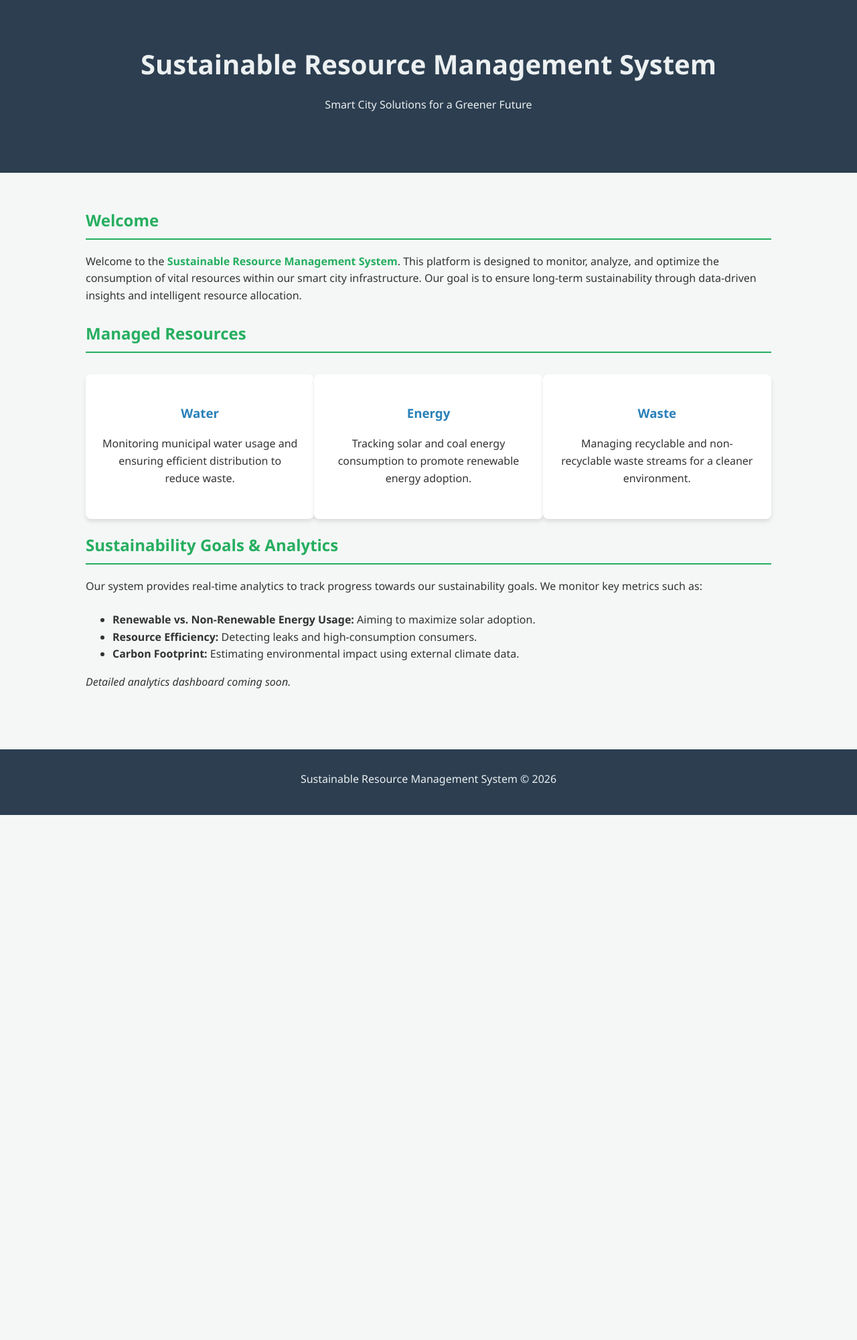
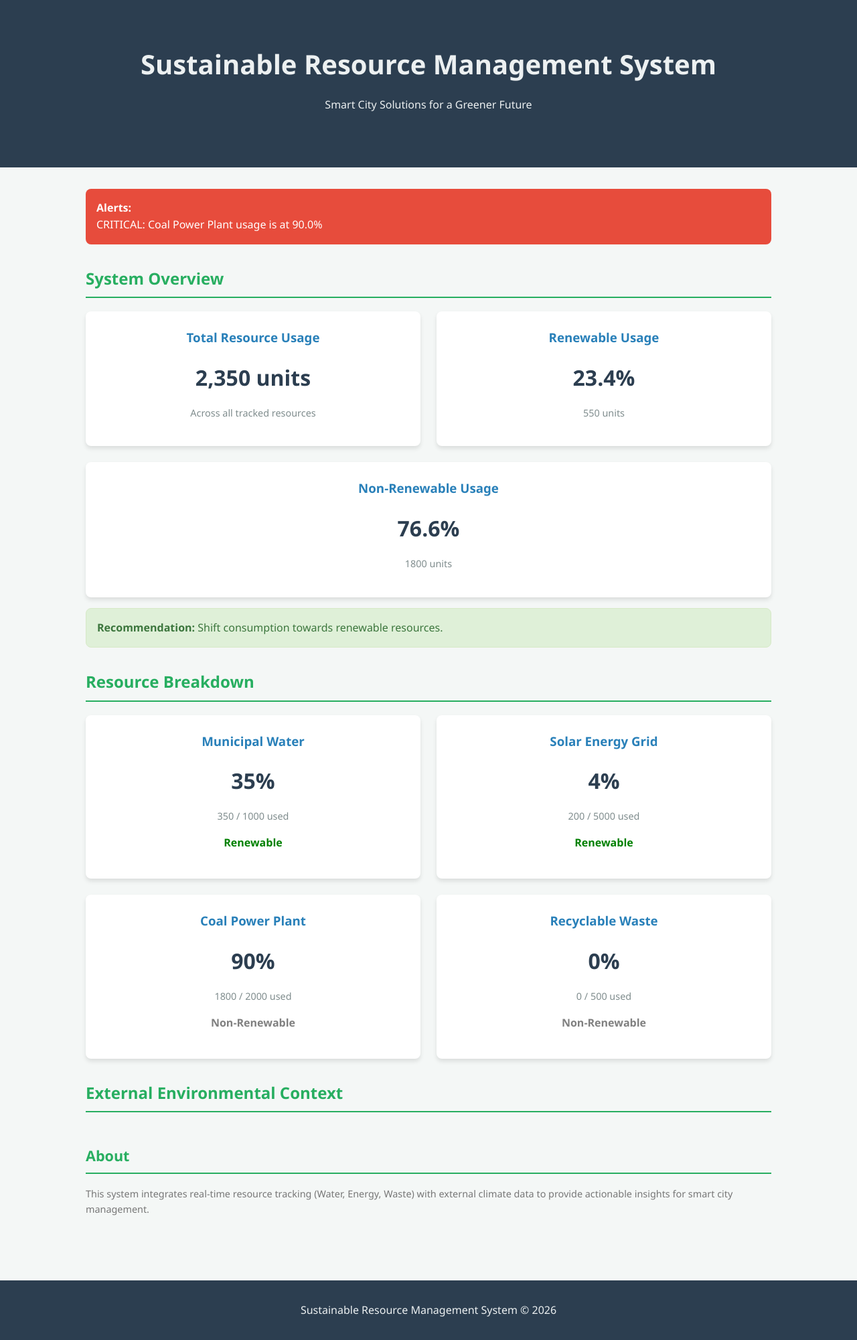
Before and after one commit to kartikya2522/sustainable-resource-management-system, a FastAPI app: page / in a window 1280 px wide. Shown: the whole page at 67% size. Before the commit the page ends 1217 px from the top, so only its background shows below. Run offline with FastAPI, Linux system fonts and the light colour scheme; data that the repository does not hold is empty.

Commit message:
STEP 10: add sustainability dashboard UI

```diff
--- a/api/app.py
+++ b/api/app.py
@@ -1,5 +1,6 @@
 from fastapi import FastAPI, HTTPException, Request
 from fastapi.responses import HTMLResponse
+from fastapi.staticfiles import StaticFiles
 from fastapi.templating import Jinja2Templates
 import sys
 import os
@@ -18,6 +19,9 @@ app = FastAPI(title="Sustainable Resource Management API")
 # Setup templates directory
 BASE_DIR = os.path.dirname(os.path.dirname(os.path.abspath(__file__)))
 templates = Jinja2Templates(directory=os.path.join(BASE_DIR, "templates"))
+
+# Mount static files
+app.mount("/static", StaticFiles(directory=os.path.join(BASE_DIR, "static")), name="static")
 
 # --- System State Setup (Simulated Database) ---
 # Recreating the simulation environment
--- /dev/null
+++ b/static/app.js
@@ -0,0 +1,100 @@
+document.addEventListener('DOMContentLoaded', () => {
+    fetchSustainabilityData();
+});
+
+async function fetchSustainabilityData() {
+    const dashboard = document.getElementById('dashboard-content');
+    const loading = document.getElementById('loading');
+
+    try {
+        const response = await fetch('/sustainability/context');
+        if (!response.ok) {
+            throw new Error(`HTTP error! status: ${response.status}`);
+        }
+        const data = await response.json();
+
+        // Hide loading, show dashboard
+        loading.style.display = 'none';
+        dashboard.style.display = 'block';
+
+        renderInternalMetrics(data.internal_sustainability_metrics);
+        renderExternalContext(data.external_carbon_context);
+
+    } catch (error) {
+        console.error('Error fetching data:', error);
+        loading.innerHTML = '<p style="color: red; text-align: center;">Failed to load data. Please try again later.</p>';
+    }
+}
+
+function renderInternalMetrics(metrics) {
+    // Top Level Metrics
+    document.getElementById('total-usage').textContent = `${metrics.total_resource_usage.toLocaleString()} units`;
+
+    const renewablePct = (metrics.renewable_usage / metrics.total_resource_usage * 100).toFixed(1);
+    document.getElementById('renewable-pct').textContent = `${renewablePct}%`;
+    document.getElementById('renewable-sub').textContent = `${metrics.renewable_usage} units`;
+
+    const nonRenewablePct = (metrics.non_renewable_usage / metrics.total_resource_usage * 100).toFixed(1);
+    document.getElementById('non-renewable-pct').textContent = `${nonRenewablePct}%`;
+    document.getElementById('non-renewable-sub').textContent = `${metrics.non_renewable_usage} units`;
+
+    // Resource Breakdown HTML generation
+    const breakdownContainer = document.getElementById('resource-breakdown');
+    breakdownContainer.innerHTML = ''; // Clear previous
+
+    metrics.resource_breakdown.forEach(res => {
+        const div = document.createElement('div');
+        div.className = 'metric-card';
+        div.innerHTML = `
+            <h3>${res.name}</h3>
+            <div class="metric-value">${res.usage_percent}%</div>
+            <p class="metric-sub">${res.used} / ${res.total} used</p>
+            <p style="color: ${res.renewable ? 'green' : 'gray'}; font-weight: bold;">
+                ${res.renewable ? 'Renewable' : 'Non-Renewable'}
+            </p>
+        `;
+        breakdownContainer.appendChild(div);
+    });
+
+    // Alerts
+    const alertBox = document.getElementById('alerts');
+    if (metrics.alerts && metrics.alerts.length > 0) {
+        alertBox.style.display = 'block';
+        alertBox.innerHTML = '<strong>Alerts:</strong><br>' + metrics.alerts.join('<br>');
+    } else {
+        alertBox.style.display = 'none';
+    }
+
+    // Recommendation
+    const recBox = document.getElementById('recommendation');
+    recBox.innerHTML = `<strong>Recommendation:</strong> ${metrics.recommendation}`;
+}
+
+function renderExternalContext(context) {
+    const container = document.getElementById('external-context');
+
+    if (context.status === 'success' && context.data) {
+        container.innerHTML = `
+            <div class="metric-card" style="width: 100%;">
+                <h3>Carbon Emission Context (US)</h3>
+                <p>${context.description}</p>
+                <div class="dashboard-grid" style="justify-content: center;">
+                    <div style="margin: 0 20px;">
+                        <span class="metric-value">${context.data.co2e.toFixed(2)}</span>
+                        <span class="metric-sub">${context.data.co2e_unit} CO2e</span>
+                        <p>Total Emissions</p>
+                    </div>
+                </div>
+                <p class="metric-sub" style="margin-top: 10px;">Source: Climatiq API</p>
+            </div>
+        `;
+    } else if (context.error) {
+        container.innerHTML = `
+            <div class="metric-card" style="width: 100%; border-left: 5px solid orange;">
+                <h3>External Data Unavailable</h3>
+                <p>${context.error}</p>
+                <p class="metric-sub">${context.description}</p>
+            </div>
+        `;
+    }
+}
--- /dev/null
+++ b/static/styles.css
@@ -0,0 +1,121 @@
+:root {
+    --primary-color: #27ae60;
+    --secondary-color: #2c3e50;
+    --accent-color: #2980b9;
+    --bg-color: #f4f7f6;
+    --card-bg: #ffffff;
+    --text-color: #333;
+    --border-radius: 8px;
+    --shadow: 0 4px 6px rgba(0,0,0,0.1);
+}
+
+body {
+    font-family: 'Segoe UI', Tahoma, Geneva, Verdana, sans-serif;
+    line-height: 1.6;
+    margin: 0;
+    padding: 0;
+    color: var(--text-color);
+    background-color: var(--bg-color);
+}
+
+header {
+    background-color: var(--secondary-color);
+    color: #ecf0f1;
+    padding: 2rem 0;
+    text-align: center;
+}
+
+.container {
+    width: 80%;
+    margin: auto;
+    overflow: hidden;
+    padding: 2rem;
+}
+
+h1 {
+    margin: 0;
+    font-size: 2.5rem;
+}
+
+h2 {
+    color: var(--primary-color);
+    border-bottom: 2px solid var(--primary-color);
+    padding-bottom: 0.5rem;
+    margin-top: 2rem;
+}
+
+.resources, .dashboard-grid {
+    display: flex;
+    justify-content: space-between;
+    flex-wrap: wrap;
+    margin-top: 1rem;
+    gap: 1.5rem;
+}
+
+.resource-card, .metric-card {
+    background: var(--card-bg);
+    padding: 1.5rem;
+    border-radius: var(--border-radius);
+    box-shadow: var(--shadow);
+    flex: 1 1 300px; /* Responsive flex */
+    text-align: center;
+}
+
+.resource-card h3, .metric-card h3 {
+    color: var(--accent-color);
+    margin-top: 0;
+}
+
+.metric-value {
+    font-size: 2rem;
+    font-weight: bold;
+    color: var(--secondary-color);
+    margin: 1rem 0;
+}
+
+.metric-sub {
+    font-size: 0.9rem;
+    color: #7f8c8d;
+}
+
+.alert-box {
+    background-color: #e74c3c;
+    color: white;
+    padding: 1rem;
+    margin-bottom: 1rem;
+    border-radius: var(--border-radius);
+    display: none; /* Hidden by default */
+}
+
+.recommendation-box {
+    background-color: #dff0d8;
+    color: #3c763d;
+    padding: 1rem;
+    margin-top: 1rem;
+    border-radius: var(--border-radius);
+    border: 1px solid #d6e9c6;
+}
+
+footer {
+    background-color: var(--secondary-color);
+    color: #ecf0f1;
+    text-align: center;
+    padding: 1rem 0;
+    margin-top: 3rem;
+}
+
+/* Loading Spinner */
+.spinner {
+    border: 4px solid rgba(0, 0, 0, 0.1);
+    width: 36px;
+    height: 36px;
+    border-radius: 50%;
+    border-left-color: var(--primary-color);
+    animation: spin 1s ease-infinite;
+    margin: 20px auto;
+}
+
+@keyframes spin {
+    0% { transform: rotate(0deg); }
+    100% { transform: rotate(360deg); }
+}
--- a/templates/index.html
+++ b/templates/index.html
@@ -4,67 +4,7 @@
     <meta charset="UTF-8">
     <meta name="viewport" content="width=device-width, initial-scale=1.0">
     <title>Sustainable Resource Management System</title>
-    <style>
-        body {
-            font-family: 'Segoe UI', Tahoma, Geneva, Verdana, sans-serif;
-            line-height: 1.6;
-            margin: 0;
-            padding: 0;
-            color: #333;
-            background-color: #f4f7f6;
-        }
-        header {
-            background-color: #2c3e50;
-            color: #ecf0f1;
-            padding: 2rem 0;
-            text-align: center;
-        }
-        .container {
-            width: 80%;
-            margin: auto;
-            overflow: hidden;
-            padding: 2rem;
-        }
-        h1 {
-            margin: 0;
-            font-size: 2.5rem;
-        }
-        h2 {
-            color: #27ae60;
-            border-bottom: 2px solid #27ae60;
-            padding-bottom: 0.5rem;
-        }
-        p {
-            margin-bottom: 1.5rem;
-        }
-        .resources {
-            display: flex;
-            justify-content: space-around;
-            margin-top: 2rem;
-        }
-        .resource-card {
-            background: #fff;
-            padding: 1.5rem;
-            border-radius: 8px;
-            box-shadow: 0 4px 6px rgba(0,0,0,0.1);
-            width: 30%;
-            text-align: center;
-        }
-        .resource-card h3 {
-            color: #2980b9;
-        }
-        footer {
-            background-color: #2c3e50;
-            color: #ecf0f1;
-            text-align: center;
-            padding: 1rem 0;
-            margin-top: 2rem;
-        }
-        .highlight {
-            color: #27ae60;
-            font-weight: bold;
-        }
-    </style>
+    <link rel="stylesheet" href="/static/styles.css">
 </head>
 <body>
     <header>
@@ -75,47 +15,59 @@
     </header>
 
     <div class="container">
-        <section id="intro">
-            <h2>Welcome</h2>
+        <!-- Alerts Section -->
+        <div id="alerts" class="alert-box"></div>
+
+        <!-- Dashboard Content -->
+        <div id="loading">
+            <div class="spinner"></div>
+            <p style="text-align: center;">Loading Sustainability Metrics...</p>
+        </div>
+
+        <div id="dashboard-content" style="display: none;">
+
+            <section id="overview">
+                <h2>System Overview</h2>
+                <div class="dashboard-grid">
+                    <div class="metric-card">
+                        <h3>Total Resource Usage</h3>
+                        <div id="total-usage" class="metric-value">--</div>
+                        <p class="metric-sub">Across all tracked resources</p>
+                    </div>
+                    <div class="metric-card">
+                        <h3>Renewable Usage</h3>
+                        <div id="renewable-pct" class="metric-value">--%</div>
+                        <p id="renewable-sub" class="metric-sub">-- units</p>
+                    </div>
+                    <div class="metric-card">
+                        <h3>Non-Renewable Usage</h3>
+                        <div id="non-renewable-pct" class="metric-value">--%</div>
+                        <p id="non-renewable-sub" class="metric-sub">-- units</p>
+                    </div>
+                </div>
+                <div id="recommendation" class="recommendation-box"></div>
+            </section>
+
+            <section id="details">
+                <h2>Resource Breakdown</h2>
+                <div id="resource-breakdown" class="resources">
+                    <!-- Javascript will populate this -->
+                </div>
+            </section>
+
+            <section id="external">
+                <h2>External Environmental Context</h2>
+                <div id="external-context">
+                    <!-- Javascript will populate this -->
+                </div>
+            </section>
+        </div>
+
+        <section id="info" style="margin-top: 3rem; color: #777; font-size: 0.9rem;">
+            <h2>About</h2>
             <p>
-                Welcome to the <span class="highlight">Sustainable Resource Management System</span>.
-                This platform is designed to monitor, analyze, and optimize the consumption of vital resources
-                within our smart city infrastructure. Our goal is to ensure long-term sustainability through
-                data-driven insights and intelligent resource allocation.
-            </p>
-        </section>
-
-        <section id="resources">
-            <h2>Managed Resources</h2>
-            <div class="resources">
-                <div class="resource-card">
-                    <h3>Water</h3>
-                    <p>Monitoring municipal water usage and ensuring efficient distribution to reduce waste.</p>
-                </div>
-                <div class="resource-card">
-                    <h3>Energy</h3>
-                    <p>Tracking solar and coal energy consumption to promote renewable energy adoption.</p>
-                </div>
-                <div class="resource-card">
-                    <h3>Waste</h3>
-                    <p>Managing recyclable and non-recyclable waste streams for a cleaner environment.</p>
-                </div>
-            </div>
-        </section>
-
-        <section id="analytics">
-            <h2>Sustainability Goals & Analytics</h2>
-            <p>
-                Our system provides real-time analytics to track progress towards our sustainability goals.
-                We monitor key metrics such as:
-            </p>
-            <ul>
-                <li><strong>Renewable vs. Non-Renewable Energy Usage:</strong> Aiming to maximize solar adoption.</li>
-                <li><strong>Resource Efficiency:</strong> Detecting leaks and high-consumption consumers.</li>
-                <li><strong>Carbon Footprint:</strong> Estimating environmental impact using external climate data.</li>
-            </ul>
-            <p>
-                <em>Detailed analytics dashboard coming soon.</em>
+                This system integrates real-time resource tracking (Water, Energy, Waste) with external climate data
+                to provide actionable insights for smart city management.
             </p>
         </section>
     </div>
@@ -123,5 +75,7 @@
     <footer>
         <p>Sustainable Resource Management System &copy; 2026</p>
     </footer>
+
+    <script src="/static/app.js"></script>
 </body>
 </html>
```
